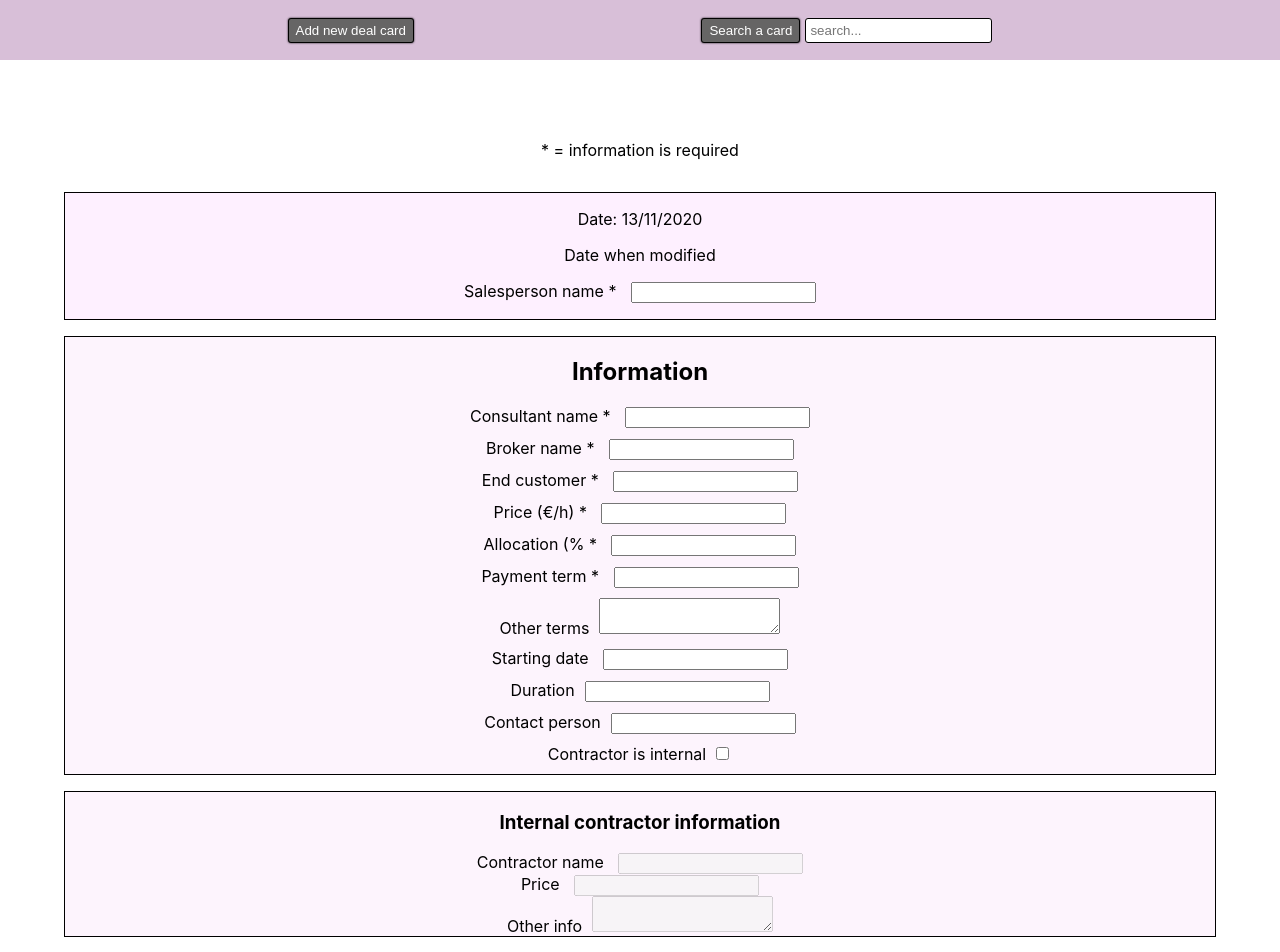
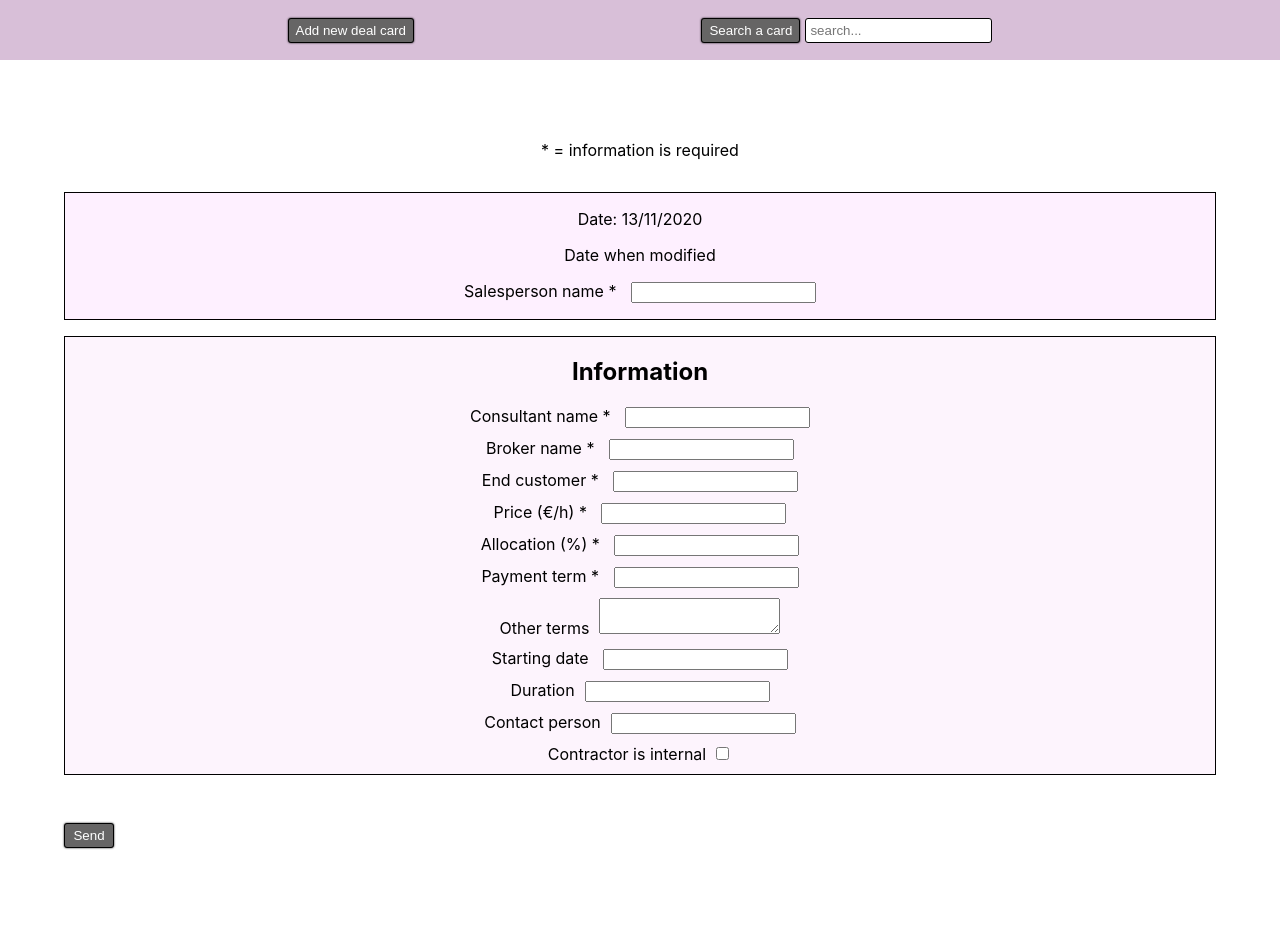
Before and after one commit to ebou-touray/dealcard, a React (Create React App) app: page /form in a window 1280 px wide. Shown: the top 952 px of the page. After the commit the page ends 912 px from the top, so only its background shows below. Built offline with nearby package versions, Linux system fonts and the light colour scheme.

Commit message:
fix typo

```diff
--- a/src/Form/Form.js
+++ b/src/Form/Form.js
@@ -20,6 +20,8 @@ const Form = () => {
         otherInfo: ''
 
     })
+    const [checkbox, setCheckbox] = useState(false);
+
     let {
         date,
         salesman,
@@ -38,21 +40,11 @@ const Form = () => {
         otherInfo,
     } = newCard;
 
+    const checkboxHandler = () => {
+        setCheckbox(!checkbox)
+    };
+
     date = new Date().toLocaleDateString("en-GB")
-
-
-    // enables the subcontractor info area if checkbox is checked
-    // does not work properly at the moment
-    /*     const checkHandler = () => {
-            let checkBox = document.getElementById('contactPerson');
-            let x = document.getElementById('subcontractor-area')
-            if (checkBox.checked) {
-                console.log('checked')
-                x.querySelector('.subContractorName').disabled = false;
-            } else {
-                x.querySelector('.subContractorName').disabled = true;
-            }
-        } */
 
     const changeValueHandler = (e) => {
         setNewCard({
@@ -75,8 +67,6 @@ const Form = () => {
                 console.log(error)
             })
     }
-
-
 
     return (
         <div>
@@ -108,7 +98,7 @@ const Form = () => {
                         <input type="number" step=".01" value={price} name="price" onChange={changeValueHandler} required />
                     </div>
                     <div className="form-group">
-                        <label htmlFor="allocation">Allocation (% * </label>
+                        <label htmlFor="allocation">Allocation (%) * </label>
                         <input type="number" value={allocation} name="allocation" onChange={changeValueHandler} required />
                     </div>
                     <div className="form-group">
@@ -133,26 +123,28 @@ const Form = () => {
                     </div>
                     <div className="form-group">
                         <label htmlFor="checkbox">Contractor is internal</label>
-                        <input type="checkbox" id="checkbox" name="checkbox" /* onClick={checkHandler} */ />
+                        <input type="checkbox" id="checkbox" name="checkbox" onClick={checkboxHandler} />
                     </div>
 
                 </div>
+                {checkbox && (
 
                     <div className="subcontractor-area" id="subcontractor-area" >
                         <h3>Internal contractor information</h3>
-                    <div>
+                        <div className="form-group">
                             <label htmlFor="subContractorName">Contractor name </label>
-                        <input type="text" value={subContractorName} className="subContractorName" name="subContractorName" disabled />
+                            <input type="text" value={subContractorName} className="subContractorName" name="subContractorName" disbled />
                         </div>
-                    <div>
+                        <div className="form-group">
                             <label htmlFor="price2">Price </label>
-                        <input type="text" value={price2} className="price2" name="price2" disabled required />
+                            <input type="text" value={price2} className="price2" name="price2" disaled required />
                         </div>
-                    <div>
+                        <div className="form-group">
                             <label htmlFor="otherInfo">Other info</label>
-                        <textarea type="text" value={otherInfo} className="otherInfo" name="otherInfo" disabled required />
+                            <textarea type="text" value={otherInfo} className="otherInfo" name="otherInfo" required />
                         </div>
                     </div>
+                )}
 
                 <button type="submit" className="btn send">Send</button>
             </form>
```
Lines whose indentation alone changed are shown as unchanged.
